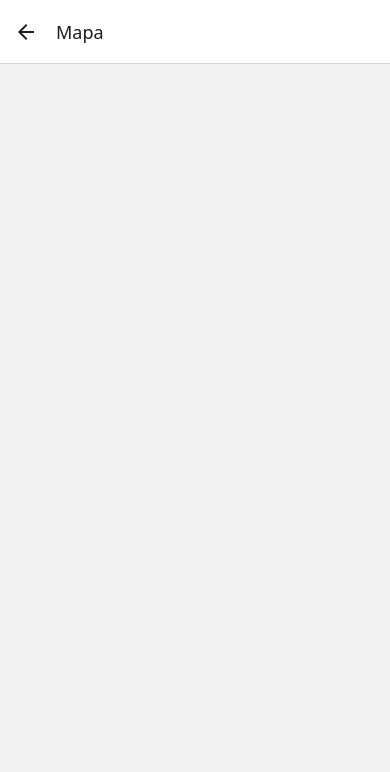
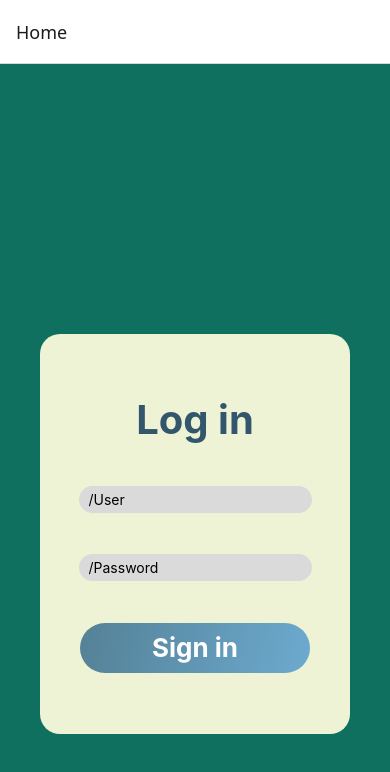
Before and after one commit to NotNaddie/Zoeva, a React Native app: screen /Mapa in a window 390 px wide. Shown: the top 772 px of the page. Built offline with nearby package versions, Linux system fonts and the light colour scheme.

Commit message:
Cambio exitoso de Pantallas

```diff
--- a/App.js
+++ b/App.js
@@ -1,30 +1,29 @@
-import { View } from 'react-native-web';
-import IniciarSesion, {styles} from './pages/iniciarSesion';
+import IniciarSesion from './pages/iniciarSesion';
+import { createStaticNavigation, useNavigation } from '@react-navigation/native';
 import { createNativeStackNavigator } from '@react-navigation/native-stack';
-import { NavigationContainer } from '@react-navigation/native';
 import Mapa from './pages/mapa';
+import { Text, TouchableOpacity } from 'react-native';
+import './gesture-handler';
 
-const Stack = createNativeStackNavigator();
-const IS = navigation => {
-  return(<IniciarSesion onP={() => {navigation.navigate('Mapa')}}/>)
+const Stack = createNativeStackNavigator({
+  initialRouteName: 'Home',
+  screens: {
+    Home: IS,
+    Mapa: Map,
+  },
+});
+
+function Map(){
+  return(<Mapa TextStyle={{fontSize:30, fontWeight: 'bold', color:'#000000'}}/>)
 }
 
-export default function App({navigation}) {
-  return(
-    <NavigationContainer>
-      <Stack.Navigator>
-        <Stack.Screen
-          name="Iniciar Sesion"
-          component={IS}
-          options={{cardStyleInterpolator: ({current}) => ({
-            cardStyle: {
-              opacity: current.progress
-            }
-          })}}
-        />
-        <Stack.Screen name='Mapa' component={Mapa}/>
-      </Stack.Navigator>
-    </NavigationContainer>
+function IS() {
+  const navigation = useNavigation();
+  return(<IniciarSesion AccionBoton={() => navigation.navigate('Mapa')}/>);
+}
 
-  );
+const Navigation = createStaticNavigation(Stack);
+
+export default function App() {
+  return <Navigation/>;
 }
--- /dev/null
+++ b/gesture-handler.js
@@ -0,0 +1 @@
+//Hola Pilines
--- /dev/null
+++ b/gesture-handler.native.js
@@ -0,0 +1 @@
+import 'react-native-gesture-handler';
--- a/pages/iniciarSesion.jsx
+++ b/pages/iniciarSesion.jsx
@@ -16,6 +16,7 @@ const IniciarSesion = props => {
                     <TextInput style={styles.TextInputs} placeholder='/User' />
                     <TextInput style={styles.TextInputs} placeholder='/Password' />
                     <Boton onP={props.AccionBoton}/>
+                    {props.children}
                 </View>
             </View>
         </View>
--- a/pages/mapa.jsx
+++ b/pages/mapa.jsx
@@ -1,8 +1,8 @@
 import { StatusBar } from 'expo-status-bar';
-import { View, SafeAreaView, TouchableOpacity } from 'react-native';
+import { View, Text, SafeAreaView, TouchableOpacity } from 'react-native';
 
 const Mapa = props => {
-    <View style={{flexDirection:'column'}}>
+    <View style={{ flex:1, alignItems: 'center'}}>
         <Text style={props.TextStyle}>Hola Mundo</Text>
     </View>
 }
```
Also changed, not shown: package.json (+5 -2 lines), 1 other file (tests, documents, lock files or other folders).
